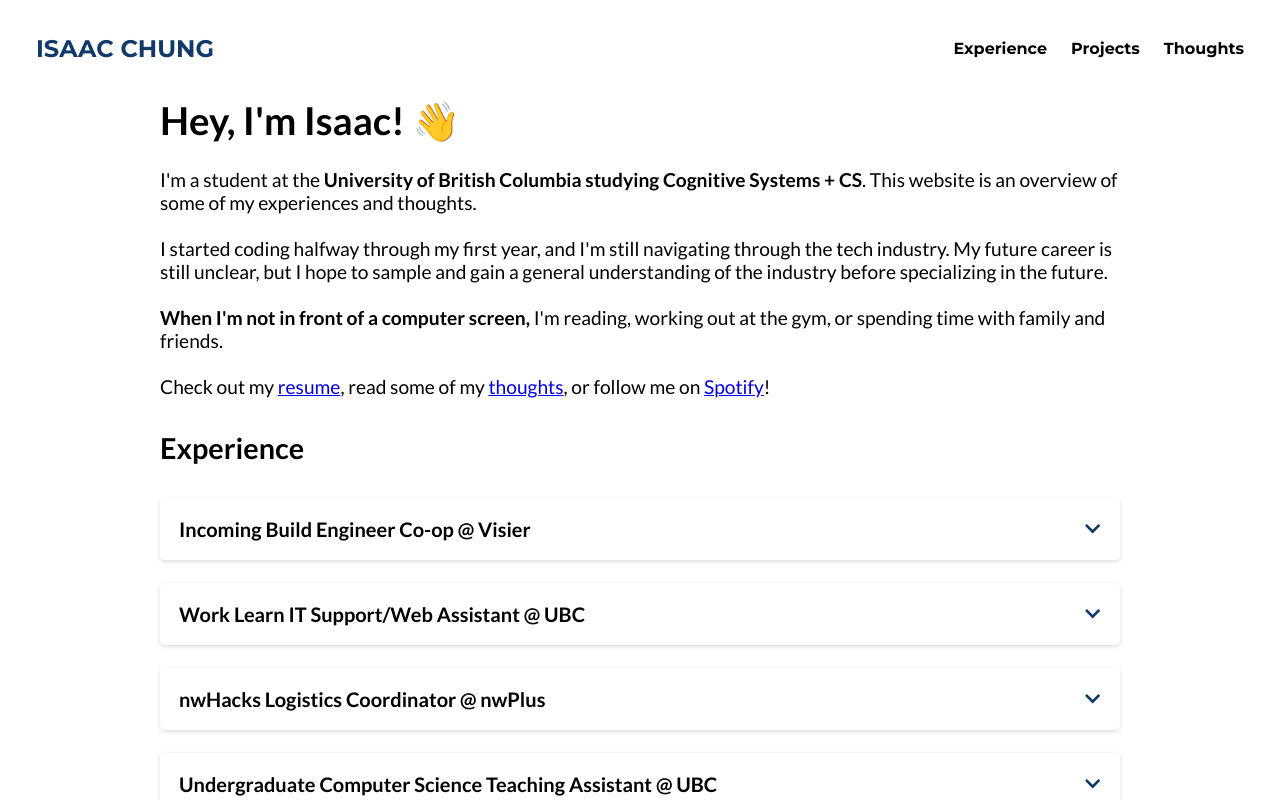
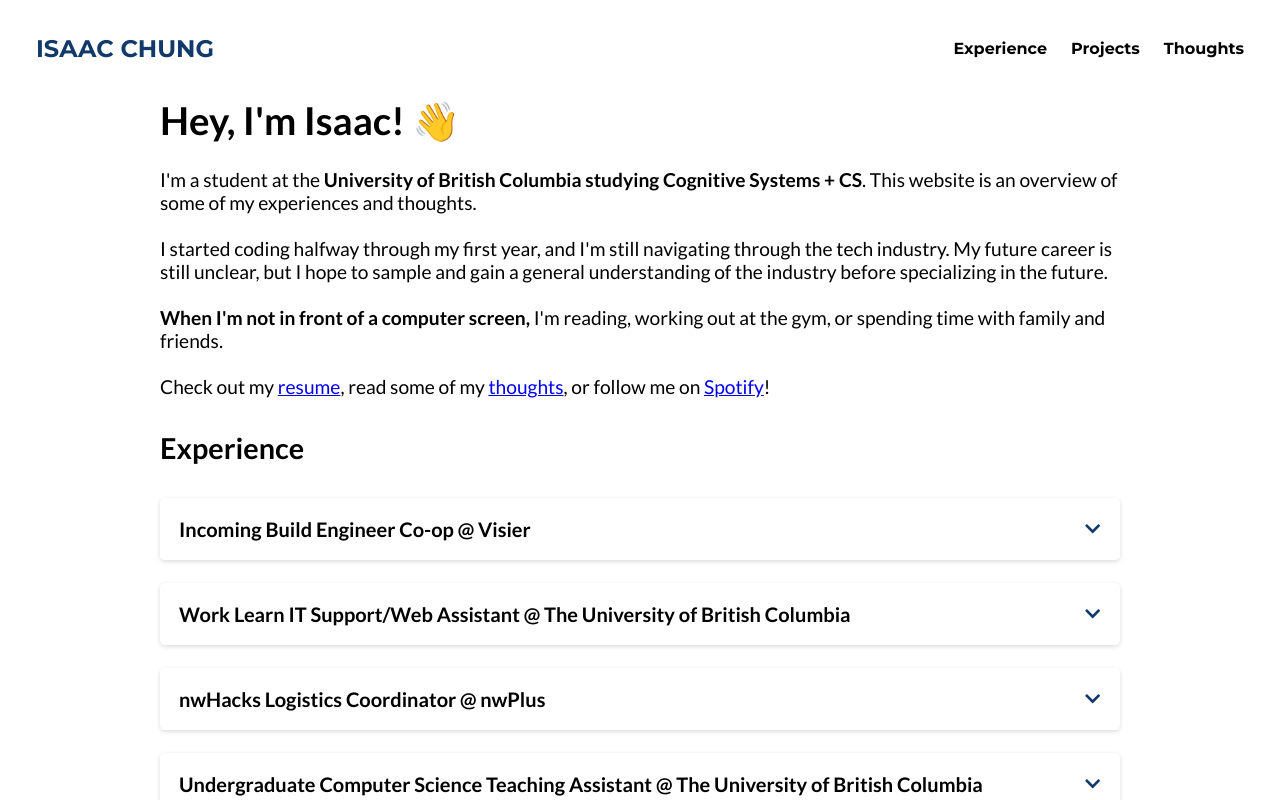
Before and after one commit to ichung08/Portfolio, a React (Create React App) app: page / in a window 1280 px wide. Shown: the top 800 px of the page. Built offline with nearby package versions, Linux system fonts and the light colour scheme.

Commit message:
fixed styling issues in experience component

```diff
--- a/src/components/Experience.js
+++ b/src/components/Experience.js
@@ -13,7 +13,7 @@ const Experience = () => {
       />
       <br></br>
       <Post
-        title="Work Learn IT Support/Web Assistant @ UBC"
+        title="Work Learn IT Support/Web Assistant @ The University of British Columbia"
         date="06/2021 - Present"
         desc="Redesigned and restructed CPS and Biochemistry department webpages to improve overall appearance and SEO.  Managed website content, design and updates for CPS and Biochemistry department."
         tech="Wordpress"
@@ -27,7 +27,7 @@ const Experience = () => {
       />
       <br></br>
       <Post
-        title="Undergraduate Computer Science Teaching Assistant @ UBC"
+        title="Undergraduate Computer Science Teaching Assistant @ The University of British Columbia"
         date="10/2020 - 04/2021"
         desc="Taught an introductory programming course in Python, led labs with 25+ students, graded 600+ lab assignments, and hosted weekly office hours. Curated and edited 10+ tutorial videos as new course development materials for remote learning."
         tech="Python"
--- a/src/components/Post.js
+++ b/src/components/Post.js
@@ -25,6 +25,8 @@ const Post = (props) => {
       <div ref={content} style={{ maxHeight: `${setHeight}` }} className="accordion__content">
         <div className="accordion__date">{props.date}</div>
         <div className="accordion__text">{props.desc}</div>
+        <br />
+        {props.tech && (
           <div className="accordion__tech__container">
             {" "}
             {techArr.map(function (tech, i) {
@@ -35,6 +37,7 @@ const Post = (props) => {
               );
             })}
           </div>
+        )}
         <br />
       </div>
     </div>
--- a/src/index.css
+++ b/src/index.css
@@ -168,8 +168,9 @@ h2 {
   font-weight: 400;
   color: rgb(255, 255, 255);
   padding: 5px;
-  background-color: #4772a8;
+  background-color: #2d67ae;
   margin-right: 5px;
+  border-radius: 2px;
 }
 
 /* Adding margin for post */
```
Lines whose indentation alone changed are shown as unchanged.
